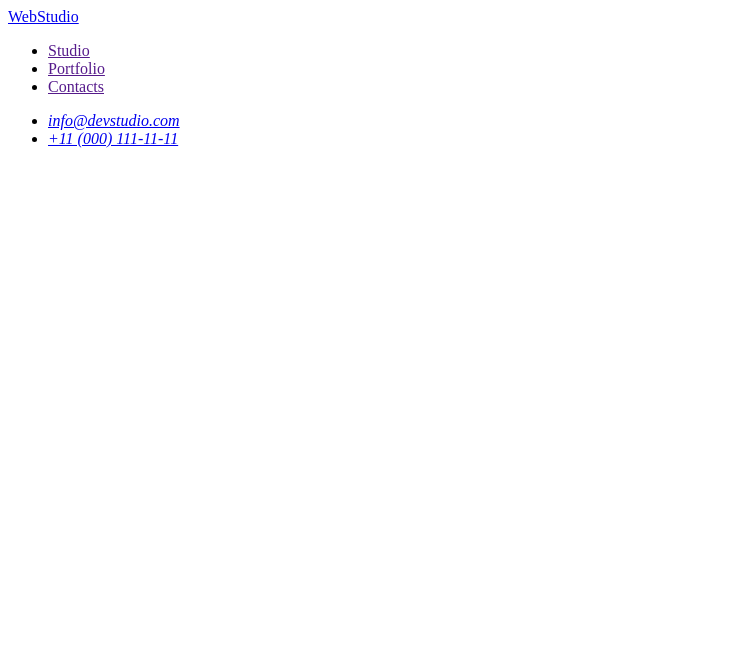
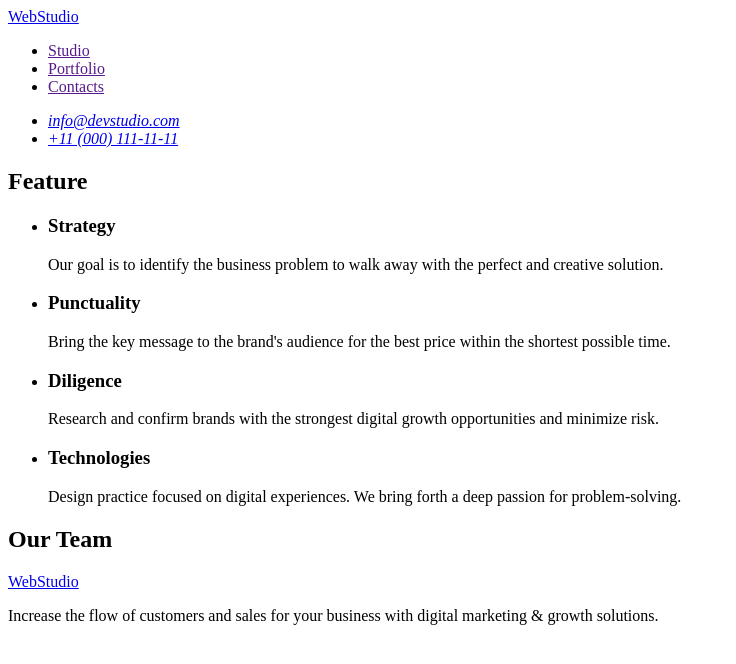
Before and after one commit to Waldemar-K28/goit-markup-hw-01, a plain HTML site: page index.html in a window 1280 px wide. Shown: the whole page, without its empty margins (0-736 px from the left). Drawn offline with Linux system fonts and the light colour scheme.

Commit message:
Update index.html

```diff
--- a/index.html
+++ b/index.html
@@ -3,9 +3,10 @@
   <head>
     <meta charset="UTF-8" />
     <meta name="viewport" content="width=device-width, initial-scale=1.0" />
-    <title>Webstudio</title>
+    <title>Web Studio</title>
   </head>
   <body>
+    <!---->
     <header>
       <nav>
         <a href="./index.html">WebStudio</a>
@@ -22,7 +23,50 @@
         </ul>
       </address>
     </header>
-    <main></main>
-    <footer></footer>
+    <!---->
+    <main>
+      <!---->
+      <h2>Feature</h2>
+      <ul>
+        <li>
+          <h3>Strategy</h3>
+          <p>
+            Our goal is to identify the business problem to walk away with the
+            perfect and creative solution.
+          </p>
+        </li>
+        <li>
+          <h3>Punctuality</h3>
+          <p>
+            Bring the key message to the brand's audience for the best price
+            within the shortest possible time.
+          </p>
+        </li>
+        <li>
+          <h3>Diligence</h3>
+          <p>
+            Research and confirm brands with the strongest digital growth
+            opportunities and minimize risk.
+          </p>
+        </li>
+        <li>
+          <h3>Technologies</h3>
+          <p>
+            Design practice focused on digital experiences. We bring forth a
+            deep passion for problem-solving.
+          </p>
+        </li>
+      </ul>
+      <!---->
+      <h2>Our Team</h2>
+    </main>
+    <!---->
+    <footer>
+      <a href="./index.html">WebStudio</a>
+      <p>
+        Increase the flow of customers and sales for your business with digital
+        marketing & growth solutions.
+      </p>
+    </footer>
   </body>
 </html>
```
